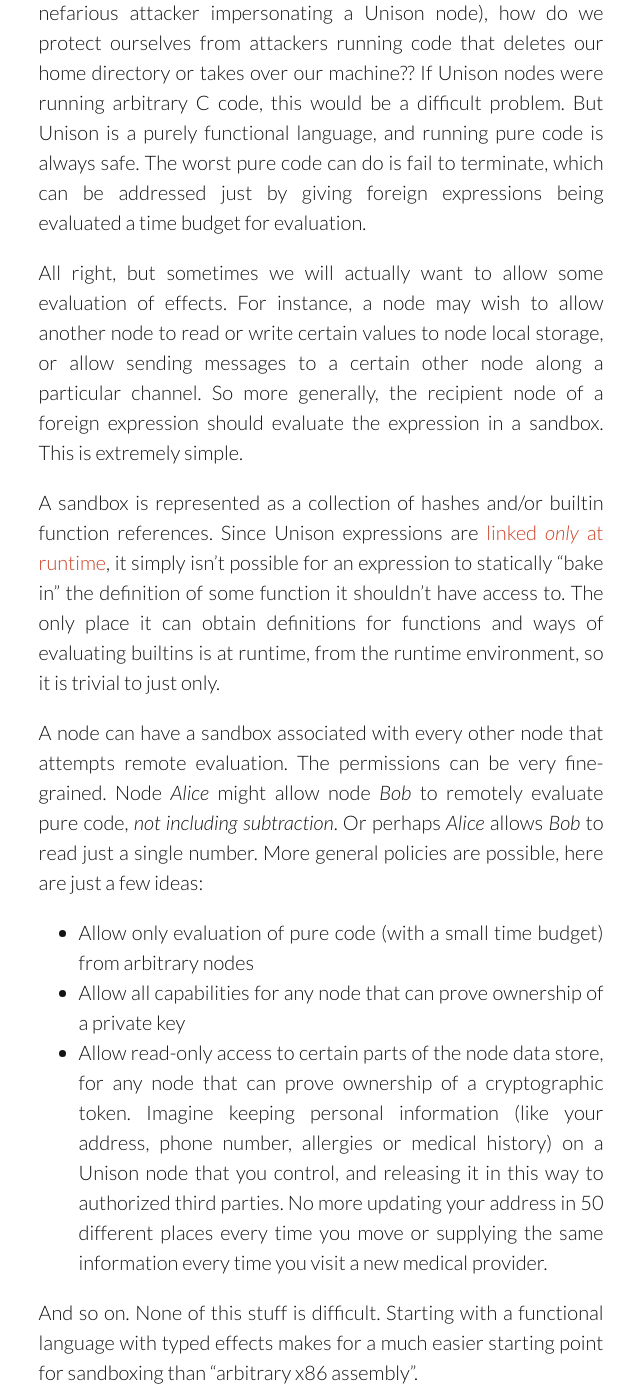
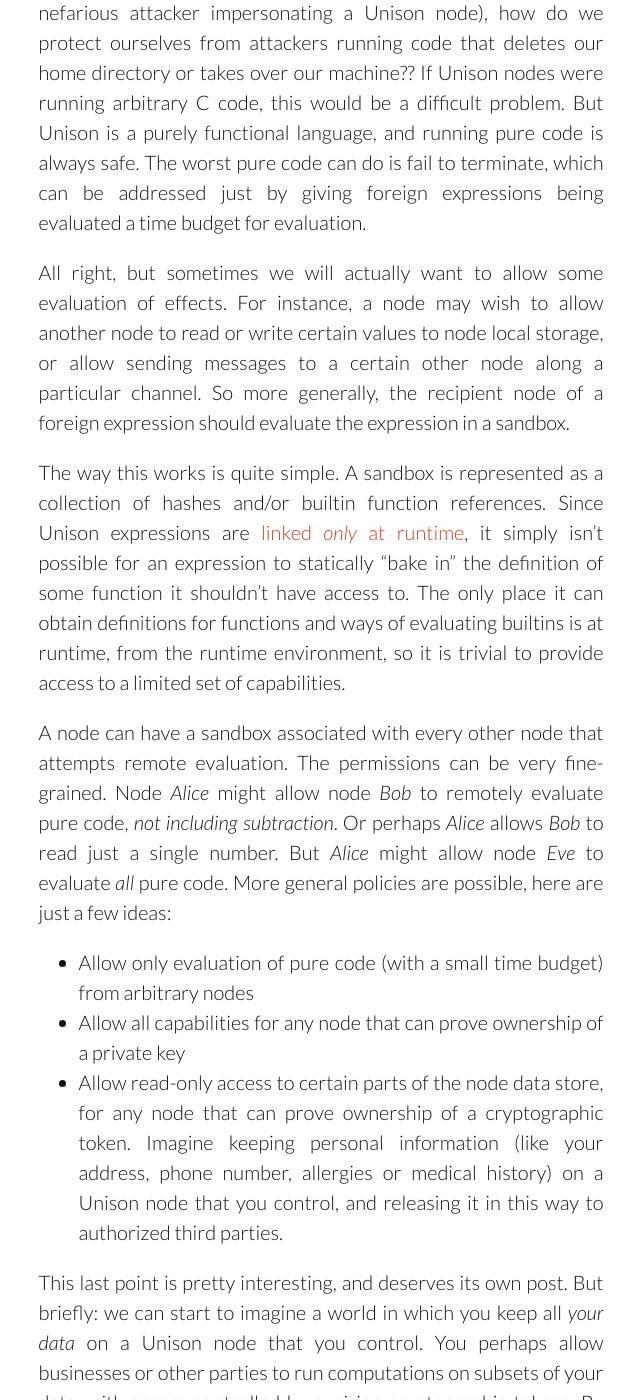
Before and after one commit to unisonweb/oldblog, a Jekyll site: the page built from _posts/2015-06-02-distributed-evaluation.markdown, in a window 1280 px wide and 1400 px high, scrolled down 10396 px. Shown: the whole window, without its empty margins (319-959 px from the left). Built offline with Jekyll 4.4.1, drawn with Linux system fonts in a browser that asks for light colours; comment, search, counter and statistics services are not loaded; some of the changed text lies outside the part shown.

Commit message:
Update 2015-06-02-distributed-evaluation.markdown

```diff
--- a/_posts/2015-06-02-distributed-evaluation.markdown
+++ b/_posts/2015-06-02-distributed-evaluation.markdown
@@ -200,19 +200,21 @@
 
 Exciting stuff, and Unison will get there.
 
-### <a id="security"></a>Security
+### <a id="security"></a>Security and privacy
 
 These APIs seem pretty handy, but what about security? If we are accepting thunks to evaluate from any other Unison node (or a nefarious attacker impersonating a Unison node), how do we protect ourselves from attackers running code that deletes our home directory or takes over our machine?? If Unison nodes were running arbitrary C code, this would be a difficult problem. But Unison is a purely functional language, and running pure code is always safe. The worst pure code can do is fail to terminate, which can be addressed just by giving foreign expressions being evaluated a time budget for evaluation.
 
-All right, but sometimes we will actually want to allow some evaluation of effects. For instance, a node may wish to allow another node to read or write certain values to node local storage, or allow sending messages to a certain other node along a particular channel. So more generally, the recipient node of a foreign expression should evaluate the expression in a sandbox. This is extremely simple.
+All right, but sometimes we will actually want to allow some evaluation of effects. For instance, a node may wish to allow another node to read or write certain values to node local storage, or allow sending messages to a certain other node along a particular channel. So more generally, the recipient node of a foreign expression should evaluate the expression in a sandbox.
 
-A sandbox is represented as a collection of hashes and/or builtin function references. Since Unison expressions are [linked _only_ at runtime](/2015-05-22/why-compile.html#post-start), it simply isn't possible for an expression to statically "bake in" the definition of some function it shouldn't have access to. The only place it can obtain definitions for functions and ways of evaluating builtins is at runtime, from the runtime environment, so it is trivial to just only.
+The way this works is quite simple. A sandbox is represented as a collection of hashes and/or builtin function references. Since Unison expressions are [linked _only_ at runtime](/2015-05-22/why-compile.html#post-start), it simply isn't possible for an expression to statically "bake in" the definition of some function it shouldn't have access to. The only place it can obtain definitions for functions and ways of evaluating builtins is at runtime, from the runtime environment, so it is trivial to provide access to a limited set of capabilities.
 
-A node can have a sandbox associated with every other node that attempts remote evaluation. The permissions can be very fine-grained. Node _Alice_ might allow node _Bob_ to remotely evaluate pure code, _not including subtraction_. Or perhaps _Alice_ allows _Bob_ to read just a single number. More general policies are possible, here are just a few ideas:
+A node can have a sandbox associated with every other node that attempts remote evaluation. The permissions can be very fine-grained. Node _Alice_ might allow node _Bob_ to remotely evaluate pure code, _not including subtraction_. Or perhaps _Alice_ allows _Bob_ to read just a single number. But _Alice_ might allow node _Eve_ to evaluate _all_ pure code. More general policies are possible, here are just a few ideas:
 
 * Allow only evaluation of pure code (with a small time budget) from arbitrary nodes
 * Allow all capabilities for any node that can prove ownership of a private key
-* Allow read-only access to certain parts of the node data store, for any node that can prove ownership of a cryptographic token. Imagine keeping personal information (like your address, phone number, allergies or medical history) on a Unison node that you control, and releasing it in this way to authorized third parties. No more updating your address in 50 different places every time you move or supplying the same information every time you visit a new medical provider.
+* Allow read-only access to certain parts of the node data store, for any node that can prove ownership of a cryptographic token. Imagine keeping personal information (like your address, phone number, allergies or medical history) on a Unison node that you control, and releasing it in this way to authorized third parties.
+
+This last point is pretty interesting, and deserves its own post. But briefly: we can start to imagine a world in which you keep all _your data_ on a Unison node that you control. You perhaps allow businesses or other parties to run computations on subsets of your data, with access controlled by expiring cryptographic tokens. By restricting the capabilities you assign to different sandboxes, you can prevent remote code from "phoning home" and sending your personal information back to some foreign servers, or otherwise mucking with information it shouldn't have access to.
 
 And so on. None of this stuff is difficult. Starting with a functional language with typed effects makes for a much easier starting point for sandboxing than "arbitrary x86 assembly".
 
```
